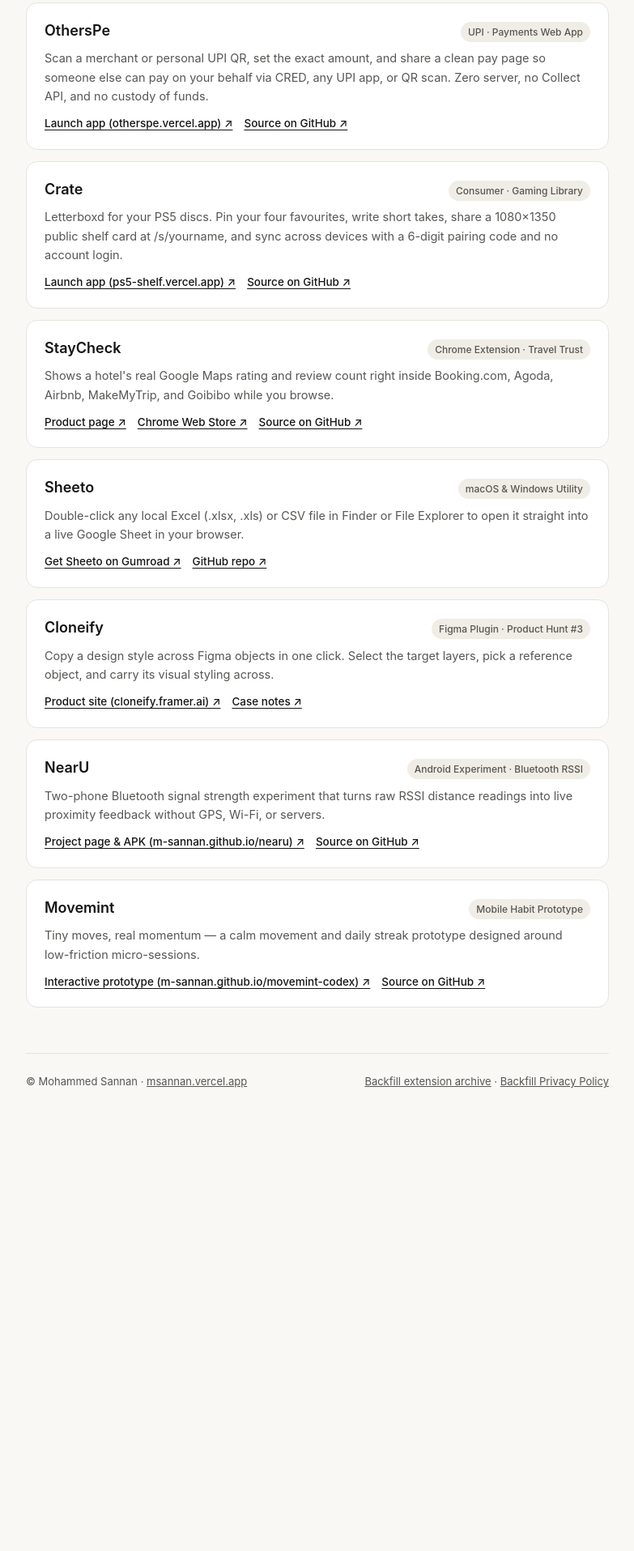
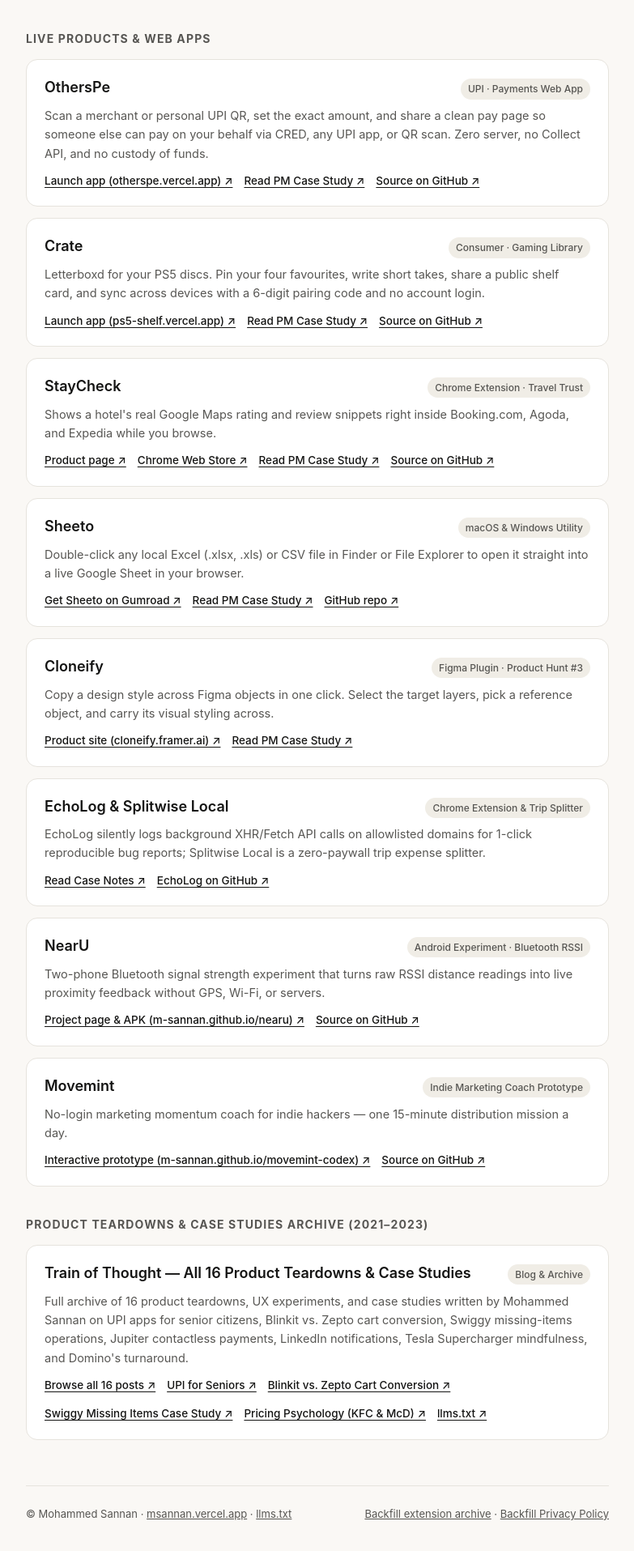
Before and after one commit to m-sannan/m-sannan.github.io, a plain HTML site: page index.html in a window 1280 px wide. Shown: the part 425-2340 px from the top of the page at 81% size, without its empty margins (248-1031 px from the left). Before the commit the page ends 1851 px from the top, so only its background shows below. Drawn offline with Linux system fonts and the light colour scheme.

Commit message:
Add blog archive, case study links, llms.txt reference, and AI crawler allow rules

```diff
--- a/index.html
+++ b/index.html
@@ -3,17 +3,20 @@
 <head>
   <meta charset="UTF-8">
   <meta name="viewport" content="width=device-width, initial-scale=1.0">
-  <title>Mohammed Sannan — Product Manager &amp; Maker (Projects Index)</title>
-  <meta name="description" content="Directory of products, tools, and experiments built by Mohammed Sannan — OthersPe (UPI pay requests), Crate (Letterboxd for PS5 discs), StayCheck, Sheeto, Cloneify, NearU, and Movemint.">
+  <title>Mohammed Sannan — Product Manager &amp; Maker (Projects &amp; Writing Index)</title>
+  <meta name="description" content="Directory of products, Chrome extensions, experiments, and 16 product case studies built by Mohammed Sannan in Bangalore — OthersPe (UPI pay requests), Crate (PS5 disc library), StayCheck, Sheeto, Cloneify, NearU, and Movemint.">
   <meta name="google-site-verification" content="4Pi8PUicAjm7F85mcN3fowB9sECdV5pmnMJtqoQJO4g" />
   <link rel="canonical" href="https://m-sannan.github.io/" />
+  <link rel="alternate" type="text/plain" href="https://msannan.vercel.app/llms.txt" title="LLM Context" />
   <meta property="og:title" content="Mohammed Sannan — Product Manager &amp; Maker" />
-  <meta property="og:description" content="Products, Chrome extensions, and experiments shipped by Mohammed Sannan: OthersPe, Crate, StayCheck, Sheeto, Cloneify, NearU, and Movemint." />
+  <meta property="og:description" content="Products, Chrome extensions, case studies, and experiments shipped by Mohammed Sannan: OthersPe, Crate, StayCheck, Sheeto, Cloneify, NearU, and Movemint." />
   <meta property="og:url" content="https://m-sannan.github.io/" />
   <meta property="og:type" content="website" />
-  <meta name="twitter:card" content="summary" />
+  <meta property="og:image" content="https://msannan.vercel.app/og.png" />
+  <meta name="twitter:card" content="summary_large_image" />
   <meta name="twitter:title" content="Mohammed Sannan — Product Manager &amp; Maker" />
-  <meta name="twitter:description" content="Products, Chrome extensions, and experiments shipped by Mohammed Sannan: OthersPe, Crate, StayCheck, Sheeto, Cloneify, NearU, and Movemint." />
+  <meta name="twitter:description" content="Products, Chrome extensions, case studies, and experiments shipped by Mohammed Sannan: OthersPe, Crate, StayCheck, Sheeto, Cloneify, NearU, and Movemint." />
+  <meta name="twitter:image" content="https://msannan.vercel.app/og.png" />
   <style>
     :root {
       --bg: #faf8f5;
@@ -159,14 +162,16 @@
 </head>
 <body>
   <main>
-    <div class="eyebrow">Mohammed Sannan · Product Manager &amp; Maker</div>
-    <h1>Shipped Products &amp; Experiments</h1>
+    <div class="eyebrow">Mohammed Sannan · Product Manager &amp; Maker · Bangalore</div>
+    <h1>Shipped Products, Case Studies &amp; Writing</h1>
     <p class="lede">
-      Product manager based in Bangalore &amp; Chennai building consumer fintech, trust tools, and small utilities. Full portfolio and writing live on <strong>msannan.vercel.app</strong>.
+      Product manager based in Bangalore building consumer health and UPI payment products by day, and shipping small software utilities on weekends. Full portfolio, product case studies, and 16 blog teardowns live on <strong><a href="https://msannan.vercel.app/" style="color: inherit;">msannan.vercel.app</a></strong>.
     </p>
 
     <div class="hub-links">
       <a class="btn btn-primary" href="https://msannan.vercel.app/">Open Portfolio (msannan.vercel.app) ↗</a>
+      <a class="btn" href="https://msannan.vercel.app/blog.html">Blog &amp; 16 Case Studies ↗</a>
+      <a class="btn" href="https://msannan.vercel.app/about.html">About Sannan ↗</a>
       <a class="btn" href="https://github.com/m-sannan">GitHub (@m-sannan) ↗</a>
       <a class="btn" href="https://x.com/sannanvs">X (@sannanvs) ↗</a>
       <a class="btn" href="https://www.linkedin.com/in/mohammedsannan/">LinkedIn ↗</a>
@@ -182,6 +187,7 @@
         <p>Scan a merchant or personal UPI QR, set the exact amount, and share a clean pay page so someone else can pay on your behalf via CRED, any UPI app, or QR scan. Zero server, no Collect API, and no custody of funds.</p>
         <div class="card-links">
           <a href="https://otherspe.vercel.app/">Launch app (otherspe.vercel.app) ↗</a>
+          <a href="https://msannan.vercel.app/otherspe.html">Read PM Case Study ↗</a>
           <a href="https://github.com/m-sannan/otherspe">Source on GitHub ↗</a>
         </div>
       </article>
@@ -191,9 +197,10 @@
           <h3 class="card-title"><a href="https://ps5-shelf.vercel.app/">Crate</a></h3>
           <span class="tag">Consumer · Gaming Library</span>
         </div>
-        <p>Letterboxd for your PS5 discs. Pin your four favourites, write short takes, share a 1080×1350 public shelf card at /s/yourname, and sync across devices with a 6-digit pairing code and no account login.</p>
+        <p>Letterboxd for your PS5 discs. Pin your four favourites, write short takes, share a public shelf card, and sync across devices with a 6-digit pairing code and no account login.</p>
         <div class="card-links">
           <a href="https://ps5-shelf.vercel.app/">Launch app (ps5-shelf.vercel.app) ↗</a>
+          <a href="https://msannan.vercel.app/crate.html">Read PM Case Study ↗</a>
           <a href="https://github.com/m-sannan/ps5-shelf">Source on GitHub ↗</a>
         </div>
       </article>
@@ -203,10 +210,11 @@
           <h3 class="card-title"><a href="https://m-sannan.github.io/staycheck/">StayCheck</a></h3>
           <span class="tag">Chrome Extension · Travel Trust</span>
         </div>
-        <p>Shows a hotel's real Google Maps rating and review count right inside Booking.com, Agoda, Airbnb, MakeMyTrip, and Goibibo while you browse.</p>
+        <p>Shows a hotel's real Google Maps rating and review snippets right inside Booking.com, Agoda, and Expedia while you browse.</p>
         <div class="card-links">
           <a href="https://m-sannan.github.io/staycheck/">Product page ↗</a>
           <a href="https://chromewebstore.google.com/detail/staycheck/mjgdchcpacfmgocenlemmbecmcbiahkb">Chrome Web Store ↗</a>
+          <a href="https://msannan.vercel.app/staycheck.html">Read PM Case Study ↗</a>
           <a href="https://github.com/m-sannan/staycheck">Source on GitHub ↗</a>
         </div>
       </article>
@@ -219,6 +227,7 @@
         <p>Double-click any local Excel (.xlsx, .xls) or CSV file in Finder or File Explorer to open it straight into a live Google Sheet in your browser.</p>
         <div class="card-links">
           <a href="https://6014760986164.gumroad.com/l/sheeto">Get Sheeto on Gumroad ↗</a>
+          <a href="https://msannan.vercel.app/sheeto.html">Read PM Case Study ↗</a>
           <a href="https://github.com/m-sannan/Sheeto">GitHub repo ↗</a>
         </div>
       </article>
@@ -231,7 +240,19 @@
         <p>Copy a design style across Figma objects in one click. Select the target layers, pick a reference object, and carry its visual styling across.</p>
         <div class="card-links">
           <a href="https://cloneify.framer.ai/">Product site (cloneify.framer.ai) ↗</a>
-          <a href="https://msannan.vercel.app/cloneify.html">Case notes ↗</a>
+          <a href="https://msannan.vercel.app/cloneify.html">Read PM Case Study ↗</a>
+        </div>
+      </article>
+
+      <article class="card">
+        <div class="card-head">
+          <h3 class="card-title"><a href="https://msannan.vercel.app/splitwise-local.html">EchoLog &amp; Splitwise Local</a></h3>
+          <span class="tag">Chrome Extension &amp; Trip Splitter</span>
+        </div>
+        <p>EchoLog silently logs background XHR/Fetch API calls on allowlisted domains for 1-click reproducible bug reports; Splitwise Local is a zero-paywall trip expense splitter.</p>
+        <div class="card-links">
+          <a href="https://msannan.vercel.app/splitwise-local.html">Read Case Notes ↗</a>
+          <a href="https://github.com/m-sannan/echolog">EchoLog on GitHub ↗</a>
         </div>
       </article>
 
@@ -250,9 +271,9 @@
       <article class="card">
         <div class="card-head">
           <h3 class="card-title"><a href="https://m-sannan.github.io/movemint-codex/">Movemint</a></h3>
-          <span class="tag">Mobile Habit Prototype</span>
+          <span class="tag">Indie Marketing Coach Prototype</span>
         </div>
-        <p>Tiny moves, real momentum — a calm movement and daily streak prototype designed around low-friction micro-sessions.</p>
+        <p>No-login marketing momentum coach for indie hackers — one 15-minute distribution mission a day.</p>
         <div class="card-links">
           <a href="https://m-sannan.github.io/movemint-codex/">Interactive prototype (m-sannan.github.io/movemint-codex) ↗</a>
           <a href="https://github.com/m-sannan/movemint-codex">Source on GitHub ↗</a>
@@ -260,8 +281,27 @@
       </article>
     </div>
 
+    <h2>Product Teardowns &amp; Case Studies Archive (2021–2023)</h2>
+    <div class="grid">
+      <article class="card">
+        <div class="card-head">
+          <h3 class="card-title"><a href="https://msannan.vercel.app/blog.html">Train of Thought — All 16 Product Teardowns &amp; Case Studies</a></h3>
+          <span class="tag">Blog &amp; Archive</span>
+        </div>
+        <p>Full archive of 16 product teardowns, UX experiments, and case studies written by Mohammed Sannan on UPI apps for senior citizens, Blinkit vs. Zepto cart conversion, Swiggy missing-items operations, Jupiter contactless payments, LinkedIn notifications, Tesla Supercharger mindfulness, and Domino's turnaround.</p>
+        <div class="card-links">
+          <a href="https://msannan.vercel.app/blog.html">Browse all 16 posts ↗</a>
+          <a href="https://msannan.vercel.app/blog/how-might-we-simplify-senior-citizens-experience-of-upi-apps.html">UPI for Seniors ↗</a>
+          <a href="https://msannan.vercel.app/blog/how-to-improve-the-cart-conversion-rate.html">Blinkit vs. Zepto Cart Conversion ↗</a>
+          <a href="https://msannan.vercel.app/blog/how-might-we-decrease-missing-item-issues-in-food-delivery-apps-using-swiggy.html">Swiggy Missing Items Case Study ↗</a>
+          <a href="https://msannan.vercel.app/blog/how-can-we-use-psychology-to-make-customers-spend-more.html">Pricing Psychology (KFC &amp; McD) ↗</a>
+          <a href="https://msannan.vercel.app/llms.txt">llms.txt ↗</a>
+        </div>
+      </article>
+    </div>
+
     <footer>
-      <span>© Mohammed Sannan · <a href="https://msannan.vercel.app/">msannan.vercel.app</a></span>
+      <span>© Mohammed Sannan · <a href="https://msannan.vercel.app/">msannan.vercel.app</a> · <a href="https://msannan.vercel.app/llms.txt">llms.txt</a></span>
       <span><a href="/backfill/">Backfill extension archive</a> · <a href="/privacy.html">Backfill Privacy Policy</a></span>
     </footer>
   </main>
```
Also changed, not shown: robots.txt.
